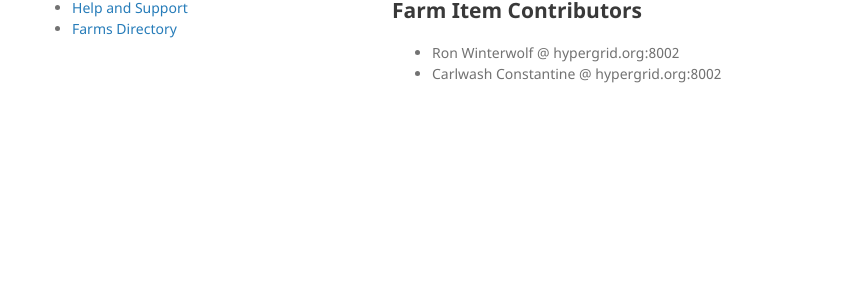
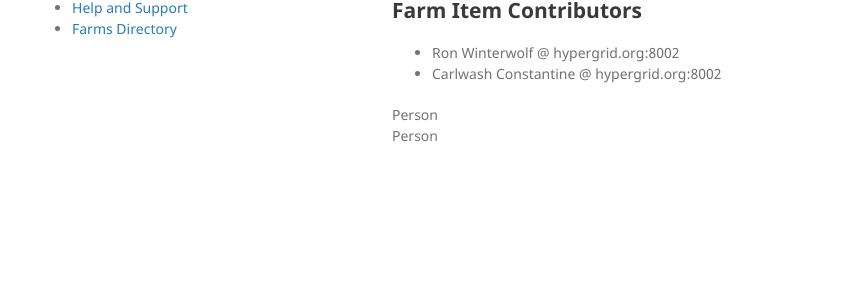
Before and after one commit to SatyrFarm/SatyrFarm.github.io, a Jekyll site: the page built from about.md, in a window 1280 px wide. Shown: the part 374-674 px from the top of the page, without its empty margins (178-1031 px from the left). Built offline with Jekyll 4.4.1, drawn with Linux system fonts in a browser that asks for light colours; our own code applies the rules of GitHub Pages for plain Markdown files.

Commit message:
Update about.md

```diff
--- a/about.md
+++ b/about.md
@@ -12,3 +12,15 @@
 ## Farm Item Contributors
 - Ron Winterwolf @ hypergrid.org:8002
 - Carlwash Constantine  @ hypergrid.org:8002
+
+<div style="width:50%">
+
+Person
+
+</div>
+
+<div style="width:50%">
+
+Person
+
+</div>
```
